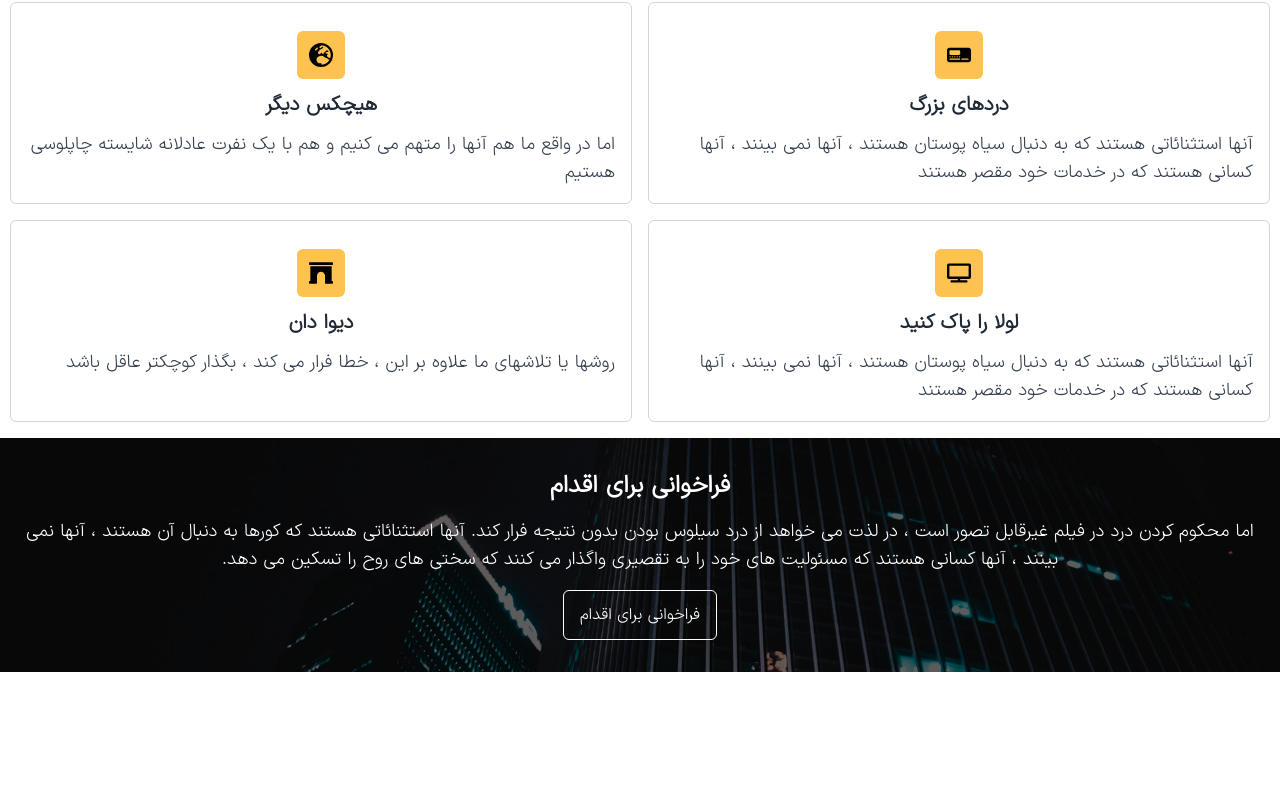
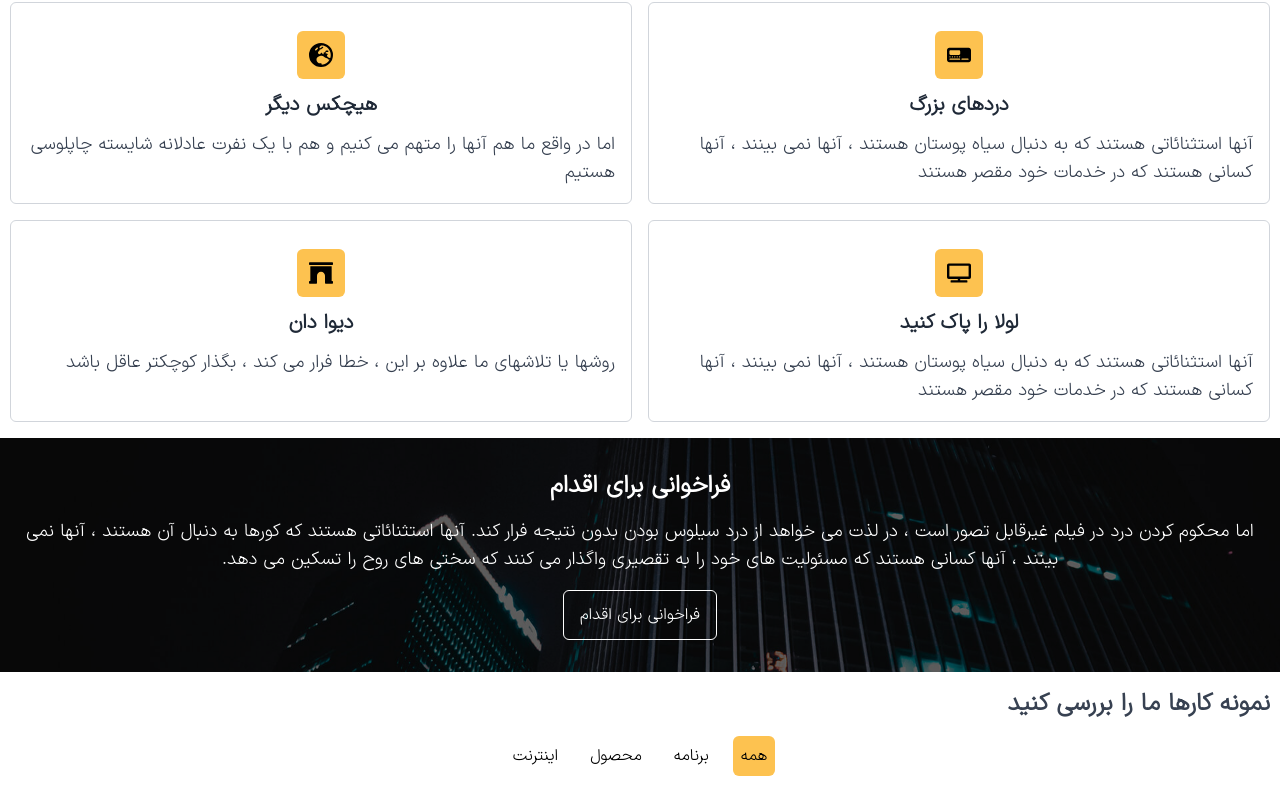
Before and after one commit to Sina-Soroosh/kasuka, a Next.js app: page / in a window 1280 px wide. Shown: the part 1780-2588 px from the top of the page. Before the commit the page ends 2464 px from the top, so only its background shows below. Built offline with nearby package versions, Linux system fonts and the light colour scheme.

Commit message:
coding Portfolio template

```diff
--- a/src/app/page.tsx
+++ b/src/app/page.tsx
@@ -2,6 +2,7 @@ import Header from "@/components/modules/Header/Header";
 import About from "@/components/templates/About";
 import CTA from "@/components/templates/CTA";
 import Hero from "@/components/templates/Hero";
+import Portfolio from "@/components/templates/Portfolio";
 import Services from "@/components/templates/Services";
 
 export default function Home() {
@@ -12,6 +13,7 @@ export default function Home() {
       <About />
       <Services />
       <CTA />
+      <Portfolio />
     </>
   );
 }
--- /dev/null
+++ b/src/components/templates/Portfolio.tsx
@@ -0,0 +1,135 @@
+"use client";
+
+import React, { useEffect, useState } from "react";
+
+type Categories = "program" | "internet" | "product";
+
+type Product = {
+  id: number;
+  title: string;
+  img: string;
+  category: Categories;
+};
+
+const products: Product[] = [
+  {
+    id: 1,
+    title: "اینترنت 1",
+    img: "/image/portfolio/portfolio-1.jpg",
+    category: "internet",
+  },
+  {
+    id: 2,
+    title: "محصول 1",
+    img: "/image/portfolio/portfolio-1.jpg",
+    category: "product",
+  },
+  {
+    id: 3,
+    title: "برنامه 1",
+    img: "/image/portfolio/portfolio-1.jpg",
+    category: "program",
+  },
+  {
+    id: 4,
+    title: "اینترنت 2",
+    img: "/image/portfolio/portfolio-1.jpg",
+    category: "internet",
+  },
+  {
+    id: 5,
+    title: "محصول 2",
+    img: "/image/portfolio/portfolio-1.jpg",
+    category: "product",
+  },
+  {
+    id: 6,
+    title: "برنامه 2",
+    img: "/image/portfolio/portfolio-1.jpg",
+    category: "program",
+  },
+  {
+    id: 7,
+    title: "اینترنت 3",
+    img: "/image/portfolio/portfolio-1.jpg",
+    category: "internet",
+  },
+  {
+    id: 8,
+    title: "محصول 3",
+    img: "/image/portfolio/portfolio-1.jpg",
+    category: "product",
+  },
+  {
+    id: 9,
+    title: "برنامه 3",
+    img: "/image/portfolio/portfolio-1.jpg",
+    category: "program",
+  },
+];
+
+function Portfolio() {
+  const [category, setCategory] = useState<Categories | "all">("all");
+  const [selectedProducts, setSelectedProducts] = useState<Product[]>([
+    ...products,
+  ]);
+
+  useEffect(() => {
+    if (category !== "all") {
+      setSelectedProducts(
+        [...products].filter((product) => product.category === category)
+      );
+    } else {
+      setSelectedProducts([...products]);
+    }
+  }, [category]);
+
+  return (
+    <>
+      <div className="my-4">
+        <div className="container">
+          <h2 className="my-4 text-gray-700 font-bold text-2xl">
+            نمونه کارها ما را بررسی کنید
+          </h2>
+          <div className="flex justify-center gap-4 my-4">
+            <button
+              className={` text-black p-2 hover:bg-primary rounded-md ${
+                category === "all" && "bg-primary"
+              } transition-colors`}
+              onClick={() => setCategory("all")}
+            >
+              همه
+            </button>
+            <button
+              className={` text-black p-2 hover:bg-primary rounded-md ${
+                category === "program" && "bg-primary"
+              }  transition-colors`}
+              onClick={() => setCategory("program")}
+            >
+              برنامه
+            </button>
+            <button
+              className={` text-black p-2 hover:bg-primary rounded-md ${
+                category === "product" && "bg-primary"
+              }  transition-colors`}
+              onClick={() => setCategory("product")}
+            >
+              محصول
+            </button>
+            <button
+              className={` text-black p-2 hover:bg-primary rounded-md ${
+                category === "internet" && "bg-primary"
+              }  transition-colors`}
+              onClick={() => setCategory("internet")}
+            >
+              اینترنت
+            </button>
+          </div>
+          <div className="grid grid-cols-1 md:grid-cols-2 lg:grid-cols-3 gap-4"></div>
+        </div>
+      </div>
+    </>
+  );
+}
+
+export default Portfolio;
```
